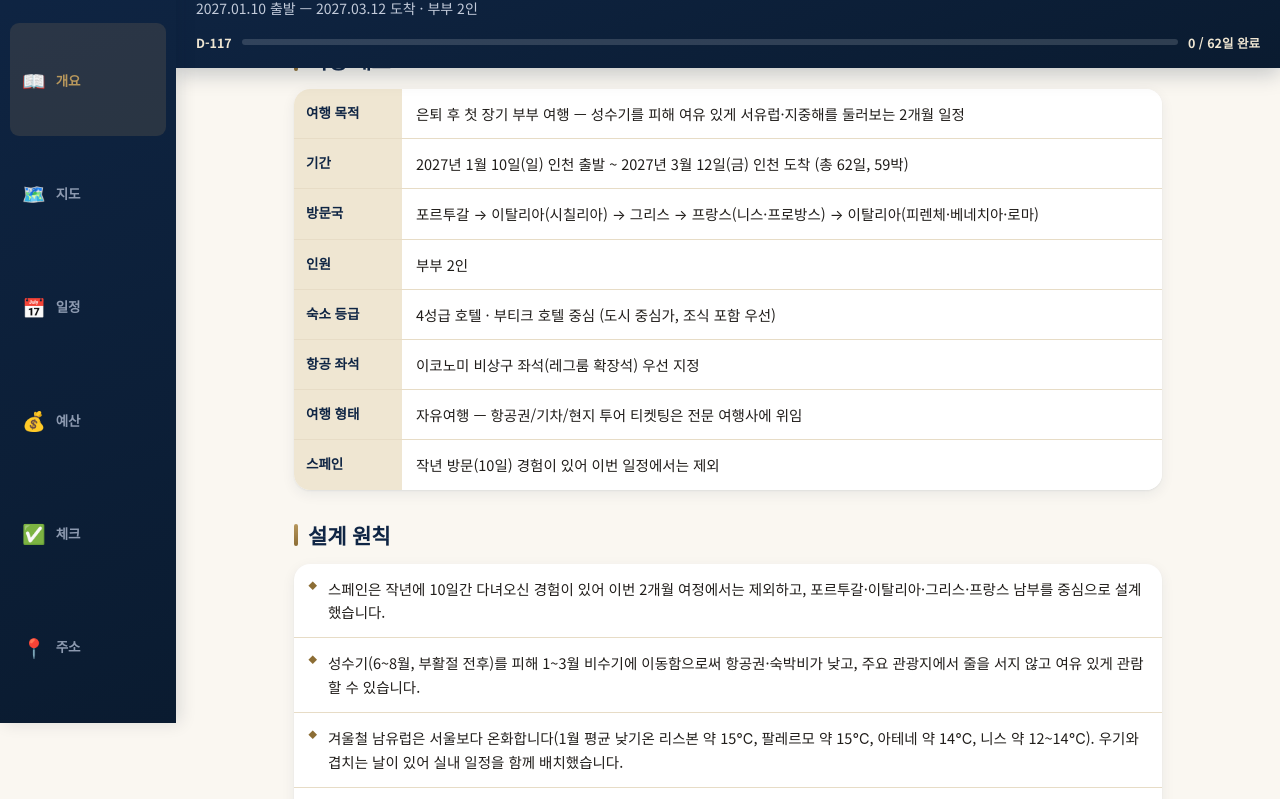
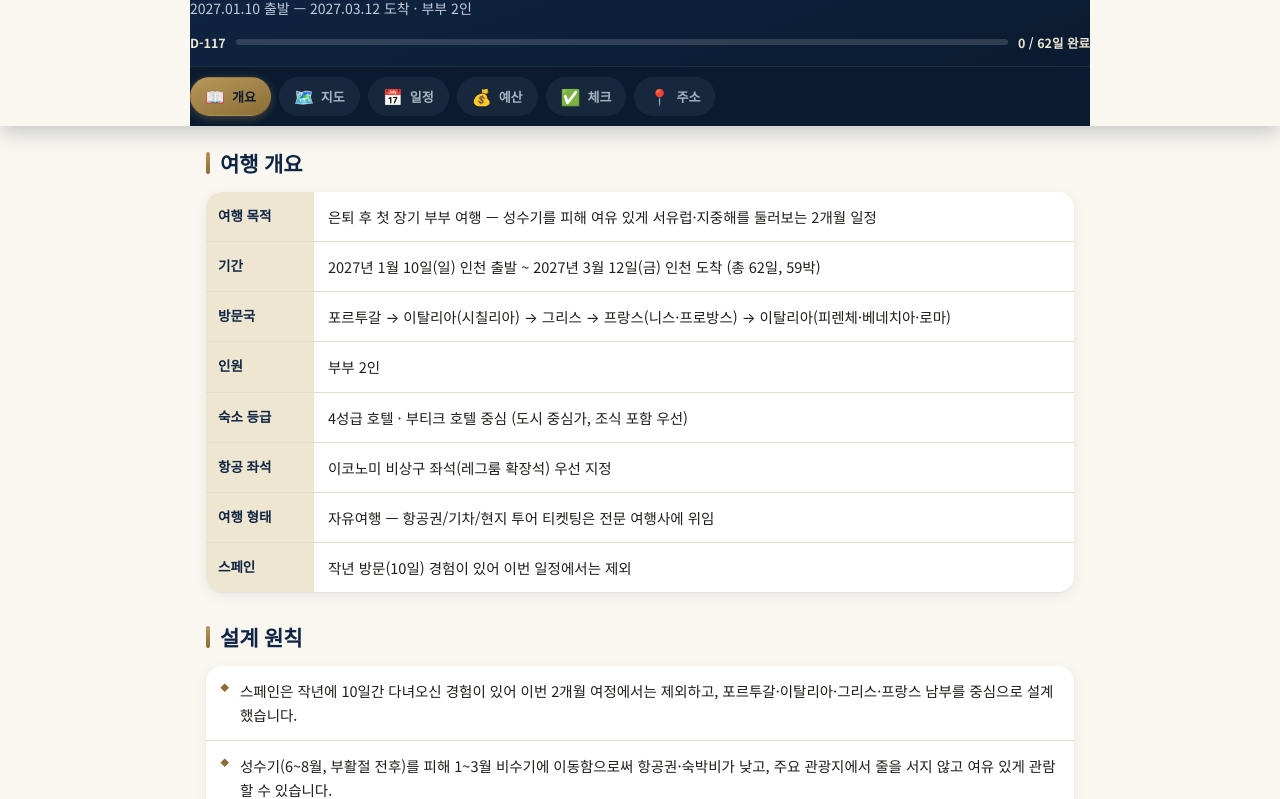
Before and after one commit to yjjn2005/europe-trip, a plain HTML site: page index.html in a window 1280 px wide. Shown: the part 77-876 px from the top of the page. Drawn offline with Linux system fonts and the light colour scheme; some packages are replaced by stand-ins of ours.

Commit message:
네비게이션 버튼 상단 배치로 변경, 지도 색상을 노란색(국가간·굵게)/파란색(국가내·얇게)으로 변경, sw.js 캐시 완전 무효화

```diff
--- a/app.js
+++ b/app.js
@@ -255,9 +255,9 @@ function initMapIfNeeded() {
     routeLines.push(new google.maps.Polyline({
       path: seg,
       geodesic: true,
-      strokeColor: "#B7975C",
+      strokeColor: "#F2B807",
       strokeOpacity: 0.95,
-      strokeWeight: 4,
+      strokeWeight: 5,
       map: mapInstance,
       zIndex: 2,
     }));
@@ -266,9 +266,9 @@ function initMapIfNeeded() {
     routeLines.push(new google.maps.Polyline({
       path: seg,
       geodesic: true,
-      strokeColor: "#0F2544",
+      strokeColor: "#2260D8",
       strokeOpacity: 0.85,
-      strokeWeight: 3,
+      strokeWeight: 2,
       map: mapInstance,
       zIndex: 1,
     }));
@@ -310,8 +310,8 @@ function initMapIfNeeded() {
   mapInstance.fitBounds(bounds, 40);
 
   document.getElementById("mapLegend").innerHTML = `
-    <div class="legend-item"><span class="swatch gold"></span>국가 간 이동 — 그룹 번호가 바뀜 (${interSegments.length}구간)</div>
-    <div class="legend-item"><span class="swatch navy"></span>국가 내 이동 — 같은 그룹 안 a→b→c (${intraSegments.length}구간)</div>
+    <div class="legend-item"><span class="swatch gold"></span>국가 간 이동 — 굵은 노란선, 그룹 번호가 바뀜 (${interSegments.length}구간)</div>
+    <div class="legend-item"><span class="swatch navy"></span>국가 내 이동 — 얇은 파란선, 같은 그룹 안 a→b→c (${intraSegments.length}구간)</div>
   `;
 
   document.getElementById("stopList").innerHTML = STOPS.map((s, i) => `
--- a/index.html
+++ b/index.html
@@ -16,6 +16,7 @@
 </head>
 <body>
 
+<div class="app-top">
   <header class="app-header">
     <p class="eyebrow">PRIVATE TRAVEL DOSSIER</p>
     <h1 id="tripTitle">부부 은퇴여행 · 서유럽·지중해 2개월</h1>
@@ -26,6 +27,16 @@
       <span id="progressLabel">0 / 62일 완료</span>
     </div>
   </header>
+
+  <nav class="tabbar">
+    <button data-view="view-overview" class="active"><span class="ic">📖</span>개요</button>
+    <button data-view="view-map"><span class="ic">🗺️</span>지도</button>
+    <button data-view="view-daily"><span class="ic">📅</span>일정</button>
+    <button data-view="view-budget"><span class="ic">💰</span>예산</button>
+    <button data-view="view-checklist"><span class="ic">✅</span>체크</button>
+    <button data-view="view-address"><span class="ic">📍</span>주소</button>
+  </nav>
+</div>
 
 <div class="app-shell">
 
@@ -44,7 +55,7 @@
   <!-- 지도 -->
   <section id="view-map" class="view">
     <h2 class="section-title">이동경로 지도</h2>
-    <p class="section-note">번호는 방문 순서입니다. 금색은 국가 간 이동, 남색 점선은 국가 내 이동입니다.</p>
+    <p class="section-note">번호는 방문 순서입니다. 굵은 노란선은 국가 간 이동, 얇은 파란선은 국가 내 이동입니다.</p>
     <div id="map"></div>
     <div class="map-legend-static" id="mapLegend"></div>
     <div class="stop-list" id="stopList"></div>
@@ -90,15 +101,6 @@
 
 </div>
 
-<nav class="tabbar">
-  <button data-view="view-overview" class="active"><span class="ic">📖</span>개요</button>
-  <button data-view="view-map"><span class="ic">🗺️</span>지도</button>
-  <button data-view="view-daily"><span class="ic">📅</span>일정</button>
-  <button data-view="view-budget"><span class="ic">💰</span>예산</button>
-  <button data-view="view-checklist"><span class="ic">✅</span>체크</button>
-  <button data-view="view-address"><span class="ic">📍</span>주소</button>
-</nav>
-
 <script src="./config.js"></script>
 <script src="./data.js"></script>
 <script src="./app.js"></script>
--- a/style.css
+++ b/style.css
@@ -33,7 +33,7 @@ html, body {
 }
 
 body {
-  padding-bottom: 84px;
+  padding-bottom: 24px;
   min-height: 100vh;
 }
 
@@ -44,15 +44,19 @@ button {
   cursor: pointer;
 }
 
+/* ---------- Sticky top: header + nav ---------- */
+.app-top {
+  position: sticky;
+  top: 0;
+  z-index: 30;
+  box-shadow: 0 6px 20px rgba(10,27,48,0.22);
+}
+
 /* ---------- Header ---------- */
 .app-header {
-  position: sticky;
-  top: 0;
-  z-index: 20;
   background: linear-gradient(160deg, var(--navy) 0%, var(--navy-deep) 100%);
   color: var(--ivory);
-  padding: 18px 20px 16px;
-  box-shadow: 0 6px 20px rgba(10,27,48,0.22);
+  padding: 18px 20px 14px;
 }
 
 .app-header .eyebrow {
@@ -349,8 +353,8 @@ button {
   border-radius: 2px;
 }
 
-.map-legend-static .swatch.gold { background: var(--gold); }
-.map-legend-static .swatch.navy { background: var(--navy); }
+.map-legend-static .swatch.gold { background: #F2B807; height: 5px; }
+.map-legend-static .swatch.navy { background: #2260D8; height: 3px; }
 
 .stop-list {
   margin-top: 18px;
@@ -746,84 +750,52 @@ button {
 .sync-bar .status.ok { color: var(--ok); font-weight: 600; }
 .sync-bar .status.err { color: var(--danger); font-weight: 600; }
 
-/* ---------- Bottom nav ---------- */
+/* ---------- Top nav (pill buttons under header) ---------- */
 .tabbar {
-  position: fixed;
-  bottom: 0;
-  left: 0;
-  right: 0;
-  z-index: 30;
-  background: linear-gradient(160deg, var(--navy) 0%, var(--navy-deep) 100%);
-  box-shadow: 0 -4px 16px rgba(10,27,48,0.18);
+  background: var(--navy-deep);
   display: flex;
-  padding: 8px 4px calc(8px + env(safe-area-inset-bottom));
+  gap: 8px;
+  padding: 10px 14px;
+  overflow-x: auto;
+  -webkit-overflow-scrolling: touch;
+  border-top: 1px solid rgba(255,255,255,0.08);
 }
 
 .tabbar button {
-  flex: 1;
-  background: none;
-  border: none;
-  color: #8D9AB0;
+  flex: 0 0 auto;
+  background: rgba(255,255,255,0.06);
+  border: 1px solid transparent;
+  color: #A9B3C4;
   font-family: var(--sans);
-  font-size: 11px;
+  font-size: 13px;
   font-weight: 600;
-  padding: 7px 2px 5px;
+  padding: 9px 14px;
   display: flex;
-  flex-direction: column;
+  flex-direction: row;
   align-items: center;
-  gap: 4px;
-  border-radius: var(--radius-sm);
-  transition: color 0.12s ease;
+  gap: 7px;
+  border-radius: 999px;
+  white-space: nowrap;
+  transition: all 0.14s ease;
 }
 
 .tabbar button .ic {
-  font-size: 19px;
+  font-size: 16px;
   line-height: 1;
 }
 
 .tabbar button.active {
-  color: var(--gold);
+  background: linear-gradient(160deg, var(--gold) 0%, var(--gold-dark) 100%);
+  color: var(--navy-deep);
+  box-shadow: 0 2px 8px rgba(183,151,92,0.35);
 }
 
-/* ---------- Wide screens: side nav ---------- */
+/* ---------- Wide screens: center the top bar content ---------- */
 @media (min-width: 860px) {
-  body { padding-bottom: 0; padding-left: 176px; }
-
-  .tabbar {
-    top: 0;
-    bottom: 0;
-    left: 0;
-    right: auto;
-    width: 176px;
-    flex-direction: column;
-    justify-content: flex-start;
-    padding: 100px 10px 20px;
-    box-shadow: 4px 0 16px rgba(10,27,48,0.12);
+  .app-header, .tabbar {
+    max-width: 900px;
+    margin: 0 auto;
   }
-
-  .tabbar button {
-    flex-direction: row;
-    justify-content: flex-start;
-    gap: 10px;
-    padding: 12px 12px;
-    font-size: 13.5px;
-    border-radius: var(--radius-sm);
-  }
-
-  .tabbar button.active {
-    background: rgba(183,151,92,0.16);
-  }
-
-  .app-header {
-    position: fixed;
-    top: 0;
-    left: 176px;
-    right: 0;
-  }
-
-  .app-shell { margin-top: 100px; }
+  .app-header { padding-left: 0; padding-right: 0; }
+  .tabbar { padding-left: 0; padding-right: 0; justify-content: flex-start; }
 }
-
-@media (min-width: 860px) and (max-width: 1100px) {
-  .app-header { left: 176px; }
-}
--- a/sw.js
+++ b/sw.js
@@ -1,4 +1,4 @@
-const CACHE = "europe-trip-v2";
+const CACHE = "europe-trip-v3";
 const ASSETS = [
   "./",
   "./index.html",
@@ -37,7 +37,7 @@ self.addEventListener("fetch", event => {
   }
 
   event.respondWith(
-    fetch(event.request)
+    fetch(event.request, { cache: "no-store" })
       .then(res => {
         const resClone = res.clone();
         caches.open(CACHE).then(cache => cache.put(event.request, resClone));
```
Lines whose indentation alone changed are shown as unchanged.
